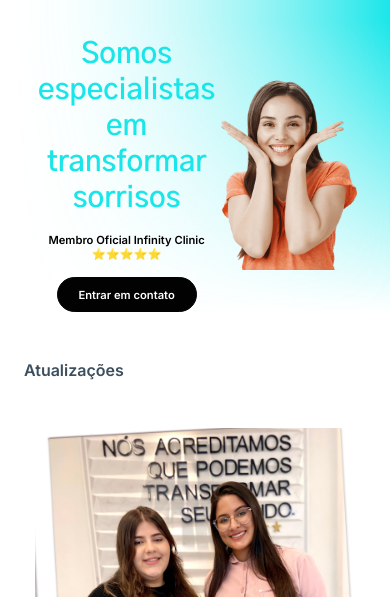
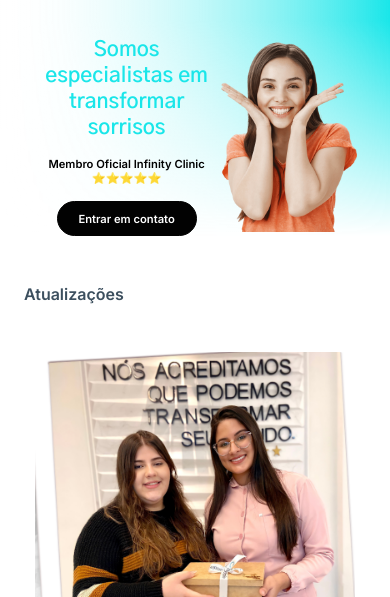
Before and after one commit to valdirsampaio/especiale, a plain HTML site: page index.html in a window 390 px wide. Shown: the part 75-672 px from the top of the page. Drawn offline with Linux system fonts and the light colour scheme; a web font is replaced by a local one.

Commit message:
Update index.css

```diff
--- a/src/styles/index.css
+++ b/src/styles/index.css
@@ -168,7 +168,7 @@ button {
         color: var(--color-brand-1);
         text-align: center;
         font-family: var(--font-family-3);
-        font-size: clamp(1.8rem, 2.5vw, var(--font-size-0));
+        font-size: clamp(1.3rem, 2.5vw, var(--font-size-0));
         font-style: normal;
         font-weight: var(--font-weight-1);
         line-height: normal;
@@ -895,7 +895,7 @@ button {
 
       .header__info {
         .header__title {
-          font-size: 1.8rem;
+          font-size: 1.3rem;
         }
 
         .header__paragraph {
```
